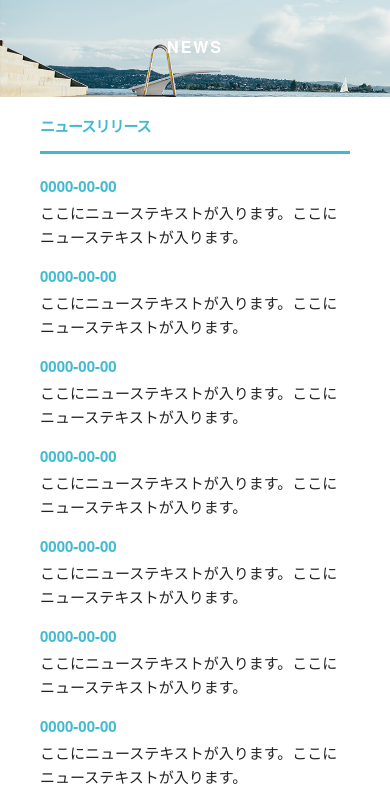
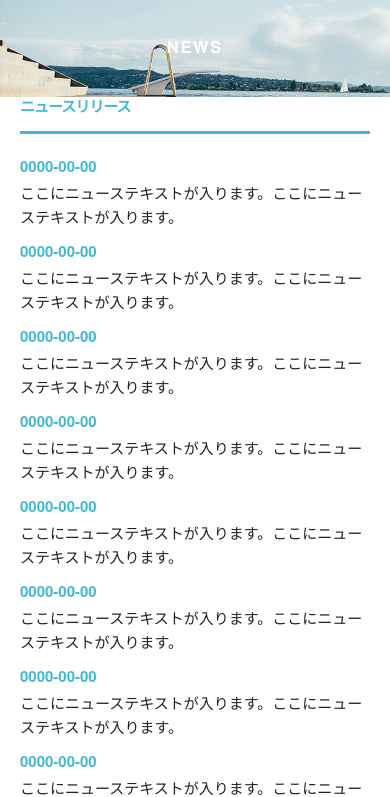
Before and after one commit to inushiba/corporate-site, a plain HTML site: page news.html in a window 390 px wide. Shown: the part 65-862 px from the top of the page. Drawn offline with nearby package versions, Linux system fonts and the light colour scheme.

Commit message:
third git

```diff
--- a/css/sample.scss
+++ b/css/sample.scss
@@ -524,11 +524,6 @@ h1{
       padding-top: 35px;
     }
 
-    @media (max-width: 550px) {
-      margin: 0 auto;
-      padding: 20px 20px;
-    }
-
   #main {
     @media (min-width: 551px) {
       padding-right: 20px;
@@ -558,10 +553,6 @@ h1{
     .news_li {
       list-style: none;
       @include fontsize(15);
-
-      li {
-        padding-bottom: 5px;
-      }
 
       span{
         color: $blue1;
```
Also changed, not shown: css/sample.css, 1 other file.
